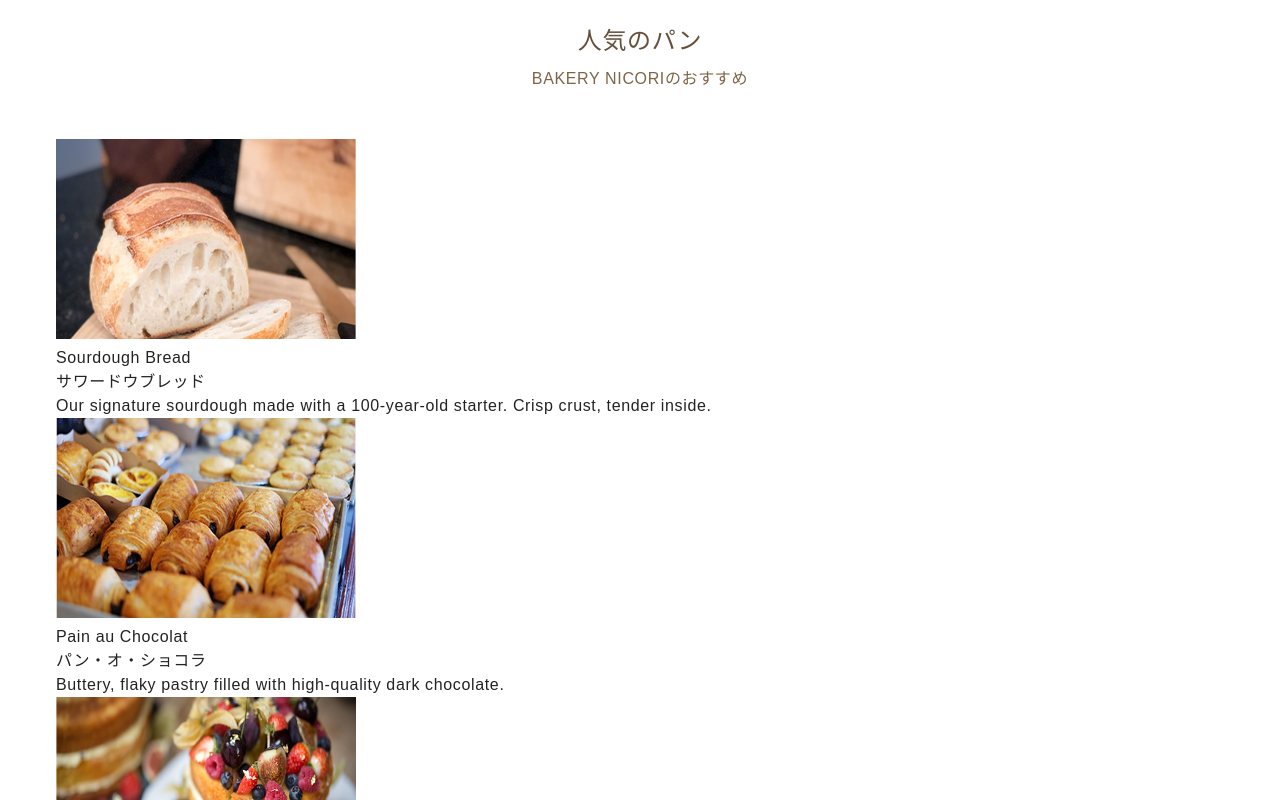
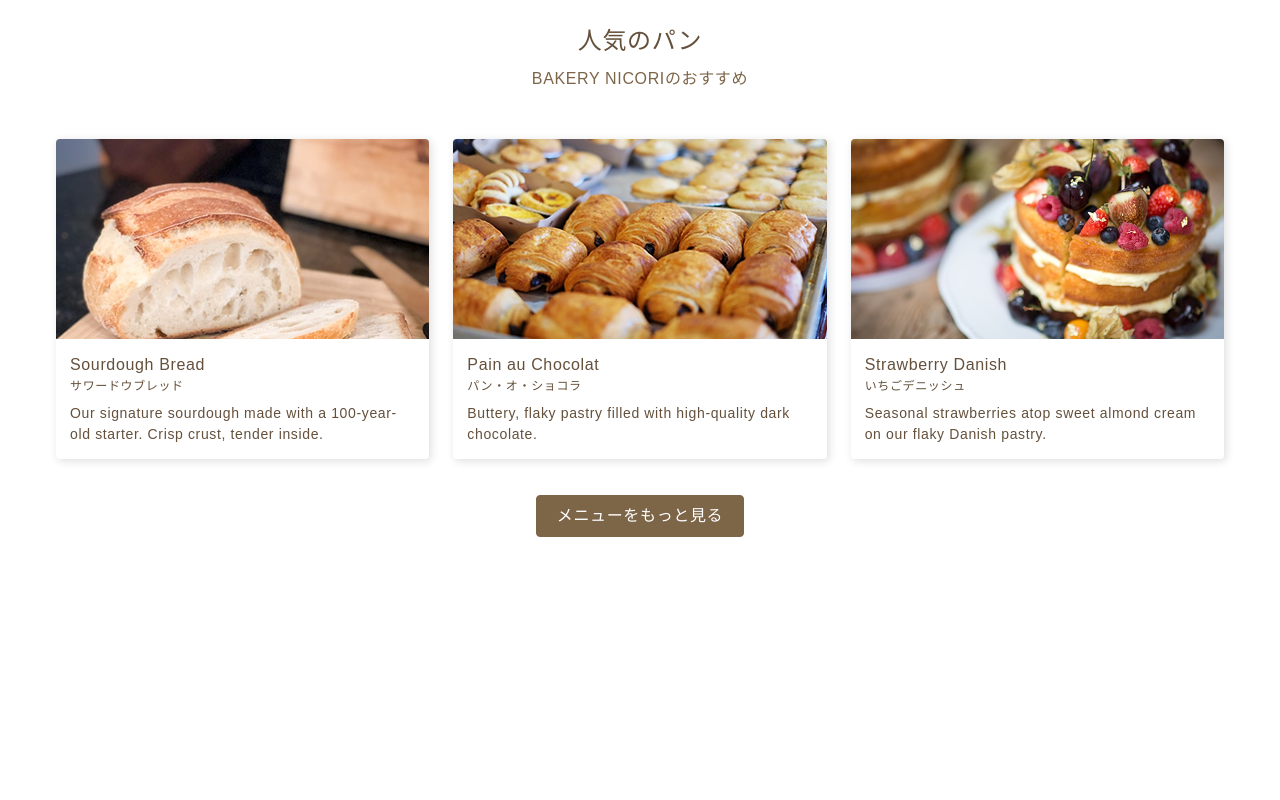
Before and after one commit to junya3/training_react, a Next.js app: page / in a window 1280 px wide. Shown: the part 1740-2540 px from the top of the page. After the commit the page ends 2337 px from the top, so only its background shows below. Built offline with nearby package versions, Linux system fonts and the light colour scheme; a web font is replaced by a local one.

Commit message:
breadSecの追加とButton要素にcenter属性を追加しました。

```diff
--- a/src/assets/css/style.css
+++ b/src/assets/css/style.css
@@ -16,6 +16,7 @@
   --text-black: #232323;
 
   --gap-48px: 3rem;
+  --gap-36px : 2.25rem;
   --gap-24px: 1.5rem;
   --gap-16px: 1rem;
   --gap-14px: 0.875rem;
@@ -27,6 +28,7 @@
   --font-md: 1.25rem; /* 20px */
   --font-sm: 1rem; /* 16px */
   --font-xs: 0.875rem; /* 14px */
+  --font-xxs: 0.75rem; /* 12px */
 
   --r-sm: 4px;
 }
--- a/src/components/commons/Button.module.css
+++ b/src/components/commons/Button.module.css
@@ -1,6 +1,8 @@
 .btn {
+  width: fit-content;
+  height: fit-content;
   background:var(--bg-color-100);
-  display: inline-block;
+  display: block;
   padding: 0.5rem 1.25rem;
   border-radius: var(--r-sm);
   border:1px solid;
@@ -23,4 +25,8 @@
       background: color-mix(in srgb, var(--bg-color-white) 25%, #0000) ;
     }
   }
+
+  &.center{
+    margin-inline:auto;
+  }
 }
--- a/src/components/commons/Button.tsx
+++ b/src/components/commons/Button.tsx
@@ -1,10 +1,13 @@
 import styles from "./Button.module.css";
 
-const Button = ( { children, href, solid }:{children: React.ReactNode,href:string,solid? :boolean}) => {
-  const buttonClass = solid ? `${styles.btn} ${styles.solid}` : styles.btn;
+const Button = ( { children, href, solid, center }:{children: React.ReactNode,href:string,solid? :boolean, center?:boolean}) => {
+  const solidClass = solid ? `${styles.btn} ${styles.solid}` : styles.btn;
+  const centerClass = center ? `${solidClass} ${styles.center}` : solidClass;
+
+  const outClass = centerClass;
   return (
     <>
-      <a className={buttonClass} href={href}>
+      <a className={outClass} href={href}>
         {children}
       </a>
     </>
--- a/src/components/parts/BreadSec.module.css
+++ b/src/components/parts/BreadSec.module.css
@@ -1,3 +1,5 @@
 .BreadSec{
-
+  ul + a {
+    margin-top:var(--gap-36px);
+  }
 }
--- a/src/components/parts/BreadSec.tsx
+++ b/src/components/parts/BreadSec.tsx
@@ -1,5 +1,6 @@
 import CenterTitle from "@components/parts/CenterTitle";
 import CardGrid from "@components/parts/CardGrid";
+import Button from "@components/commons/Button";
 import styles from "./BreadSec.module.css";
 
 type BreadItem = {
@@ -18,6 +19,7 @@ const BreadSec = (
       <section className={styles.BreadSec}>
         <CenterTitle title={title} subTitle={subTitle}/>
         <CardGrid items={items}/>
+        <Button href="/menu/" center>メニューをもっと見る</Button>
       </section>
     </>
   )
--- a/src/components/parts/CardGrid.module.css
+++ b/src/components/parts/CardGrid.module.css
@@ -1,3 +1,42 @@
 .CardGrid {
+  display: grid;
+  grid-template-columns:repeat(auto-fill,minmax(350px,auto));
+  gap:var(--gap-24px);
 
+  li{
+    width:100%;
+    height: auto;
+    display:grid;
+    grid-template-rows: subgrid;
+    grid-row: span 2;
+    gap:0;
+
+    border-radius:var(--r-sm);
+    box-shadow: 2px 2px 8px 0 color-mix(in srgb, var(--text-black) 15%, #0000);
+    overflow: hidden;
+
+    img{
+      width:100%;
+      height:200px;
+      object-fit: cover;
+    }
+    .itemText{
+      display: grid;
+      gap:var(--gap-8px);
+      padding:var(--gap-14px);
+      color:var(--text-color-200);
+      .en{
+        font-size: var(--font-sm);
+        font-weight: 500;
+      }
+      .ja{
+        font-size: var(--font-xxs);
+        font-weight: 400;
+      }
+      .detail{
+        font-size: var(--font-xs);
+        font-weight: 400;
+      }
+    }
+  }
 }
--- a/src/components/parts/CardGrid.tsx
+++ b/src/components/parts/CardGrid.tsx
@@ -35,12 +35,12 @@ const CardGrid = ({ items }: { items: BreadItem[] }) => {
             width={300}
             height={200}
           />
-          <div className="item-text">
-            <div className="item-title">
-              <p className="en">{item.en}</p>
-              <p className="ja">{item.ja}</p>
+          <div className={styles.itemText}>
+            <div className={styles.itemTitle}>
+              <p className={styles.en}>{item.en}</p>
+              <p className={styles.ja}>{item.ja}</p>
             </div>
-            <p className="detail">{item.detail}</p>
+            <p className={styles.detail}>{item.detail}</p>
           </div>
         </li>
       ))}
```
